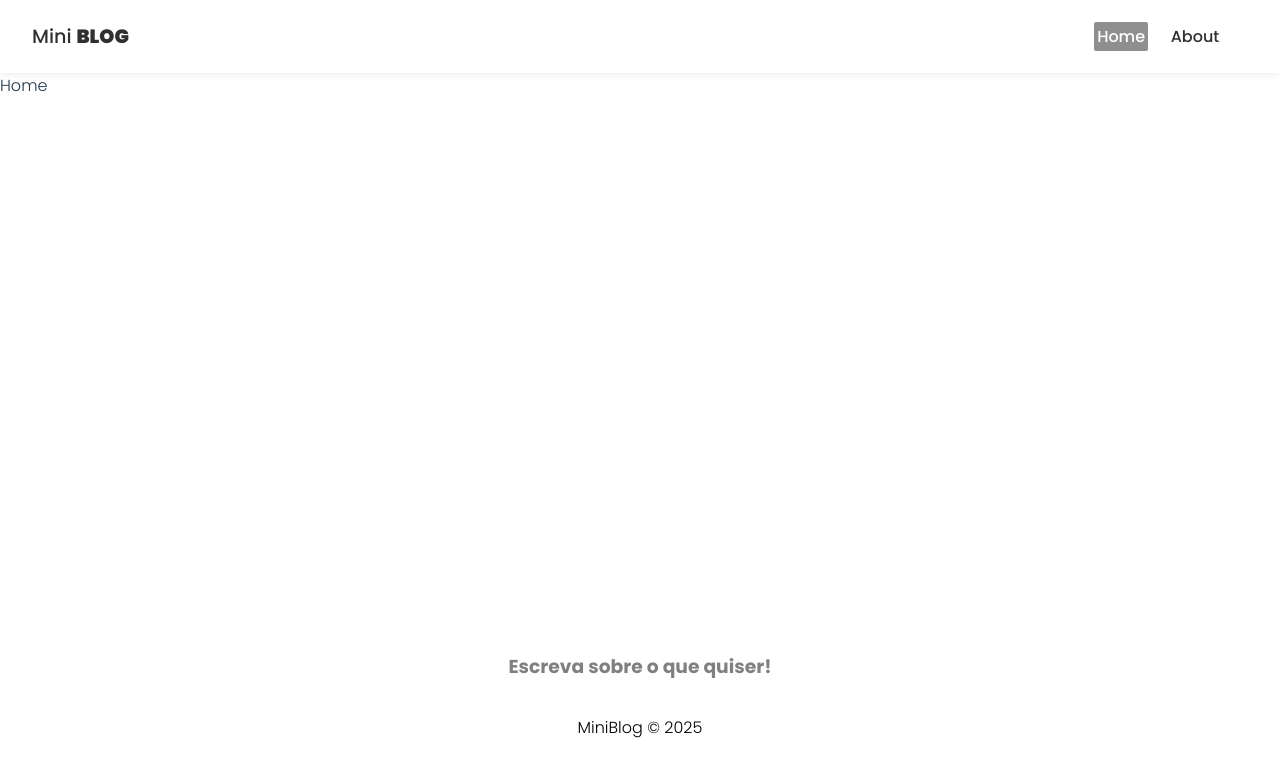
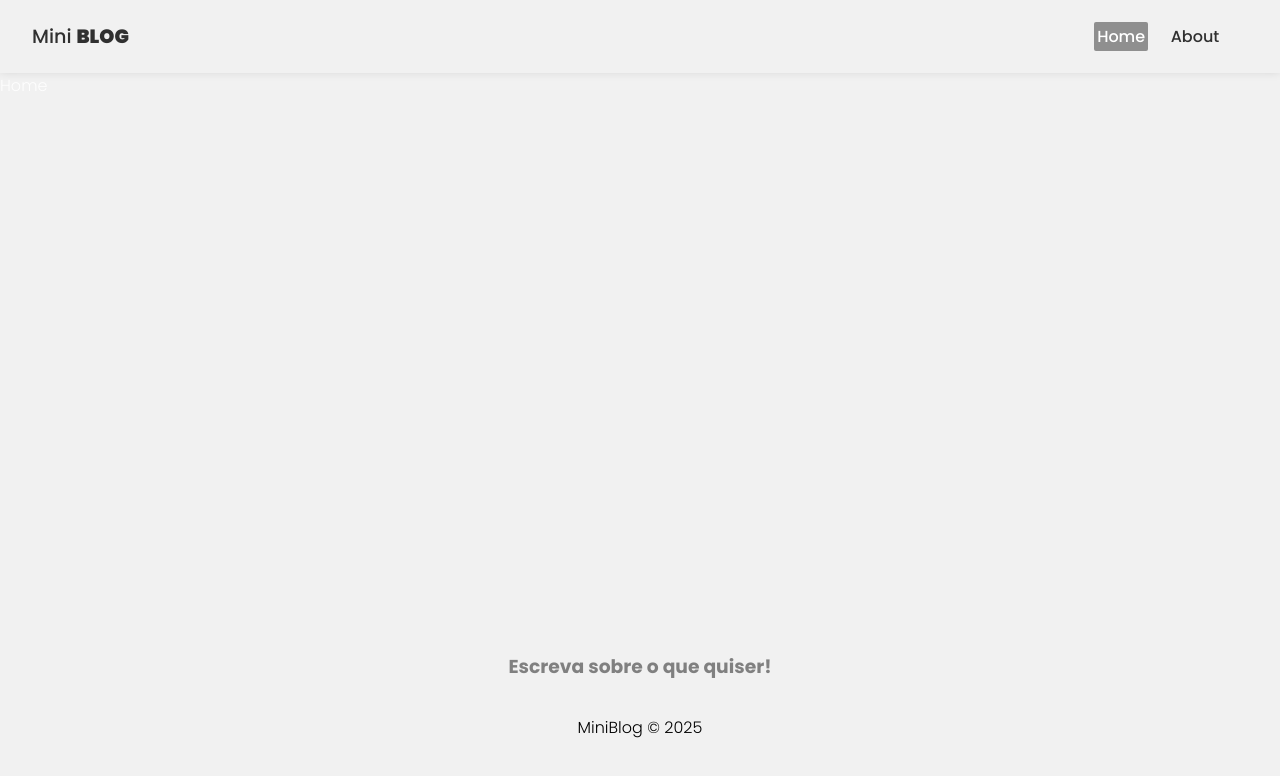
Before and after one commit to YanFelipy/ymoment-app, a React (Vite) app: page / in a window 1280 px wide. Shown: the top 776 px of the page. Built offline with nearby package versions, Linux system fonts and the light colour scheme.

Commit message:
App styles

```diff
--- a/src/index.css
+++ b/src/index.css
@@ -1,36 +1,43 @@
 body {
   margin: 0;
+  padding: 0;
   display: flex;
   place-items: center;
-
-    justify-content: center;
+  justify-content: center;
   align-items: center;
 }
-.app {
-  width: 100vw;
-  height: 100vh;
-}
+
 :root {
-  font-family:"Poppins", sans-serif;
+  color: rgba(255, 255, 255, 0.87);
+  background-color: #f1f1f1;
+  font-family: "Poppins", sans-serif;
   font-weight: 300;
   font-style: normal;
-
   color-scheme: light dark;
-  color: rgba(255, 255, 255, 0.87);
-  background-color: #f1f1f1;
-
   font-synthesis: none;
   text-rendering: optimizeLegibility;
   -webkit-font-smoothing: antialiased;
   -moz-osx-font-smoothing: grayscale;
 }
 
-a {
+.app {
+  width: 100vw;
+  height: 100vh;
+}
+
+a , nav button {
   font-weight: 500;
   color: #303030;
-  text-decoration: inherit;
+  text-decoration: none;
+  border: none;
+  transition: .4s;
+  cursor: pointer;
+  font-size: 1em;
+  background-color: transparent;
+
 }
-a:hover {
+
+a:hover , nav button:hover {
   color: #b8b8b8;
 }
 
@@ -40,34 +47,12 @@ h1 {
   line-height: 1.1;
 }
 
-button {
-  border-radius: 8px;
-  border: 1px solid transparent;
-  padding: 0.6em 1.2em;
-  font-size: 1em;
-  font-weight: 500;
-  font-family: inherit;
-  background-color: #1a1a1a;
-  cursor: pointer;
-  transition: border-color 0.25s;
+/*
+input::placeholder , textarea::placeholder {
+
+} */
+
+
+input:focus , textarea:focus {
+  outline: none;
 }
-button:hover {
-  border-color: #646cff;
-}
-button:focus,
-button:focus-visible {
-  outline: 4px auto -webkit-focus-ring-color;
-}
-
-@media (prefers-color-scheme: light) {
-  :root {
-    color: #213547;
-    background-color: #ffffff;
-  }
-  a:hover {
-    color: #747bff;
-  }
-  button {
-    background-color: #f9f9f9;
-  }
-}
```
